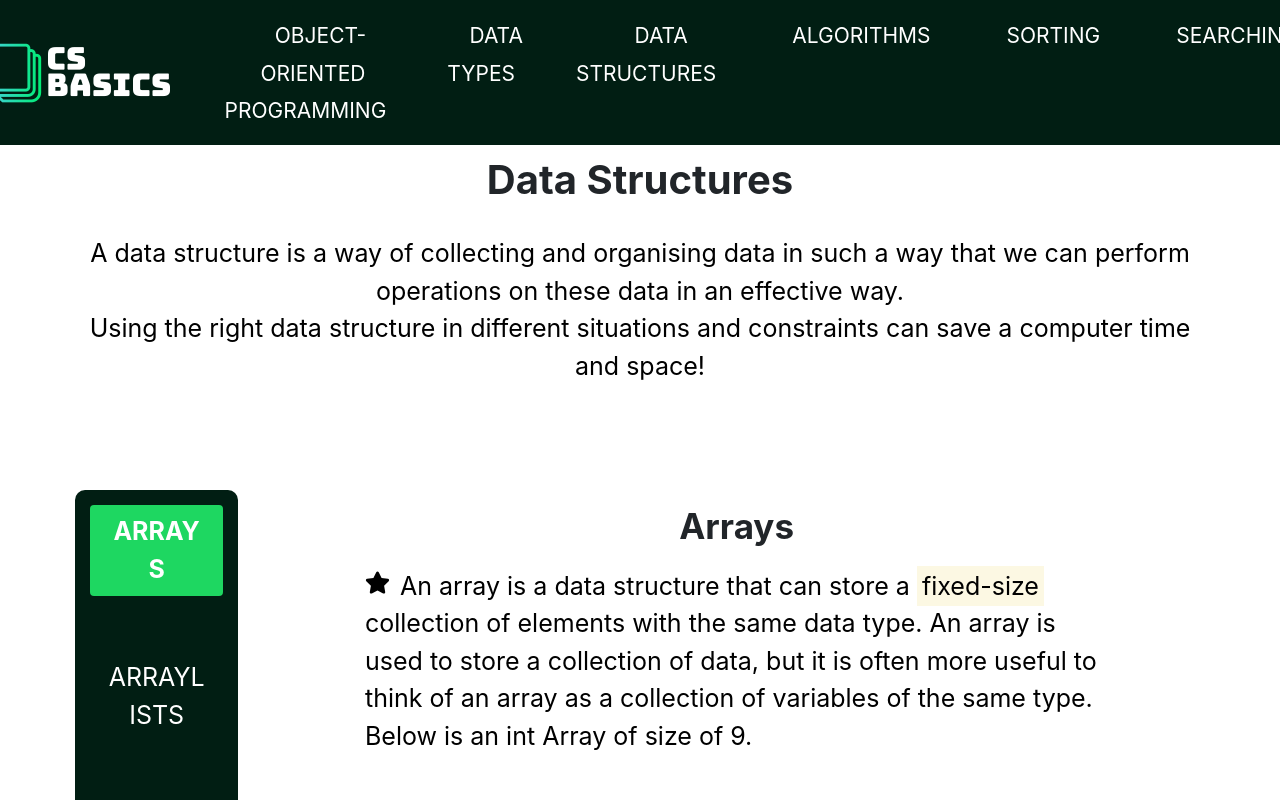
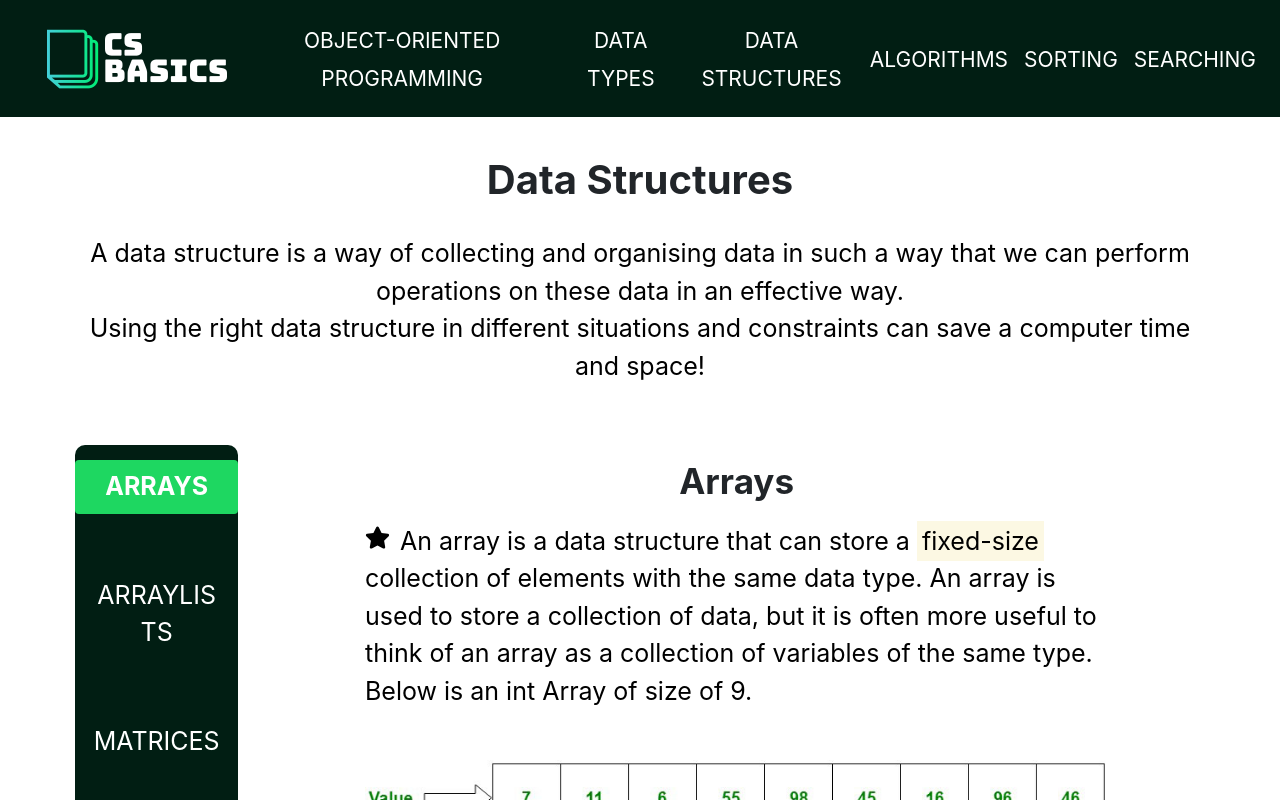
Before and after one commit to MichaelLi-96/CsBasics, a React (Create React App) app: page /DataStructures in a window 1280 px wide. Shown: the top 800 px of the page. Built offline with nearby package versions, Linux system fonts and the light colour scheme.

Commit message:
Fixed scrolling on data structures page

```diff
--- a/src/assets/css/dataStructures.css
+++ b/src/assets/css/dataStructures.css
@@ -1,5 +1,5 @@
 #tab-container {
-	margin-top: 75px;
+	margin-top: 30px;
 	margin-bottom: 30px;
 	width:100%;
 }
--- a/src/assets/css/header.css
+++ b/src/assets/css/header.css
@@ -11,16 +11,20 @@
 	justify-content: center;
 }
 
-#responsive-navbar-nav {
+.navbar-nav {
+	width: 100%;
+	align-items: center;
+	justify-content: space-around;
+}
+
+nav {
+	text-align: center;
 	align-items: center;
 	justify-content: center;
-		text-align: center;
 }
 
 a {
-	color: #FFF;
-	margin-right: 15px;
-	margin-left: 15px;
+	color: white;
 	font-size: 21px;
 	text-transform: uppercase;
 }
--- a/src/components/header.js
+++ b/src/components/header.js
@@ -5,10 +5,41 @@ import logo from "../assets/images/logo.png";
 import "../assets/css/header.css"
 
 class Header extends Component {
+	  constructor(props) {
+		super(props);
+		this.state = {
+			isNavExpanded: false
+		};
+
+		this.setIsNavExpanded = (isNavExpanded) => {
+	      this.setState({ isNavExpanded: isNavExpanded });
+	    }
+
+		this.handleClick = (e) => {
+			if (this.node.contains(e.target)) {
+				// if clicked inside menu do something
+			}
+			else {
+				// If clicked outside menu, close the navbar.
+				this.setState({ isNavExpanded: false });
+			}
+		}
+	}
+
+
+    componentDidMount() {
+		document.addEventListener('click', this.handleClick, false);
+	}
+
+	componentWillUnmount() {
+		document.removeEventListener('click', this.handleClick, false);
+	}
+
+
   	render() {
 	    return(
-	    	<header id="header">
-				<Navbar collapseOnSelect id="navbar" expand="lg" variant="dark">
+	    	<header id="header" ref={node => this.node = node}>
+				<Navbar collapseOnSelect id="navbar" expand="xl" variant="dark" onToggle={this.setIsNavExpanded} expanded={this.state.isNavExpanded}>
 					<Link to="/">
 					 	<Navbar.Brand style={styles.logo}>
 							<img
@@ -18,10 +49,10 @@ class Header extends Component {
 							/>
 						</Navbar.Brand>
 					</Link>
-				  <Navbar.Toggle aria-controls="responsive-navbar-nav" />
-				  <Navbar.Collapse id="responsive-navbar-nav">
+				  <Navbar.Toggle />
+				  <Navbar.Collapse>
 				    <Nav>
-						<Nav.Link eventKey="oop"><Link to="/ObjectOrientedProgramming">Object-Oriented Programming</Link></Nav.Link>
+				    	<Nav.Link eventKey="oop"><Link to="/ObjectOrientedProgramming">Object-Oriented Programming</Link></Nav.Link>
 						<Nav.Link eventKey="dataTypes"><Link to="/DataTypes">Data Types</Link></Nav.Link>
 						<Nav.Link eventKey="dataStructures"><Link to="/DataStructures">Data Structures</Link></Nav.Link>
 						<Nav.Link eventKey="algorithms"><Link to="/Algorithms">Algorithms</Link></Nav.Link>
--- a/src/components/pages/dataStructures.js
+++ b/src/components/pages/dataStructures.js
@@ -21,7 +21,6 @@ class DataStructures extends Component {
 		super(props);
 		this.state = {
 			dataStructure: "arrays",
-			width: window.innerWidth,
 		}
 	}
 
@@ -30,12 +29,8 @@ class DataStructures extends Component {
 	}
 
 	componentDidUpdate() {
-		if(this.state.width > 500) {
-			window.scrollTo(0, 265);
-		}
-		else {
-			window.scrollTo(0, 2010);
-		}
+		document.getElementById("anchor-name").scrollIntoView();
+
 	}
 
   	render() {
@@ -46,7 +41,6 @@ class DataStructures extends Component {
 					A data structure is a way of collecting and organising data in such a way that we can perform operations on these data in an effective way. <br />
 					Using the right data structure in different situations and constraints can save a computer time and space!
 				</div>
-				<div id="start" />
 				<div id="tab-container">
 					<Tab.Container defaultActiveKey="arrays">
 						<Row>
@@ -86,7 +80,8 @@ class DataStructures extends Component {
 						    </Col>
 						    <Col sm={1} />
 					    	<Col sm={8}>
-					      		<Tab.Content>
+					      		<Tab.Content id="info">
+					      			<div id="anchor-name" style={{position: "absolute", top: -150, left: 0}} />
 					        		<Tab.Pane eventKey="arrays">
 					        			<Arrays />
 					        		</Tab.Pane>
--- a/src/components/pages/dataStructures/arrays.js
+++ b/src/components/pages/dataStructures/arrays.js
@@ -28,7 +28,7 @@ class Arrays extends Component {
 					An array is a data structure that can store a <mark>fixed-size</mark> collection of elements with the same data type.
 					An array is used to store a collection of data, but it is often more useful to think of an array as a collection of
 					variables of the same type. Below is an int Array of size of 9.
-					<img src={array} className="banner" id="array-img" />
+					<img src={array} alt="ArrayExample" className="banner" id="array-img" />
 					To initialize an int Array of size 10, you write:
 					<SyntaxHighlighter language="java" showLineNumbers style={androidstudio} className="code-text">
 						int[] newArray = new int[10];
```
